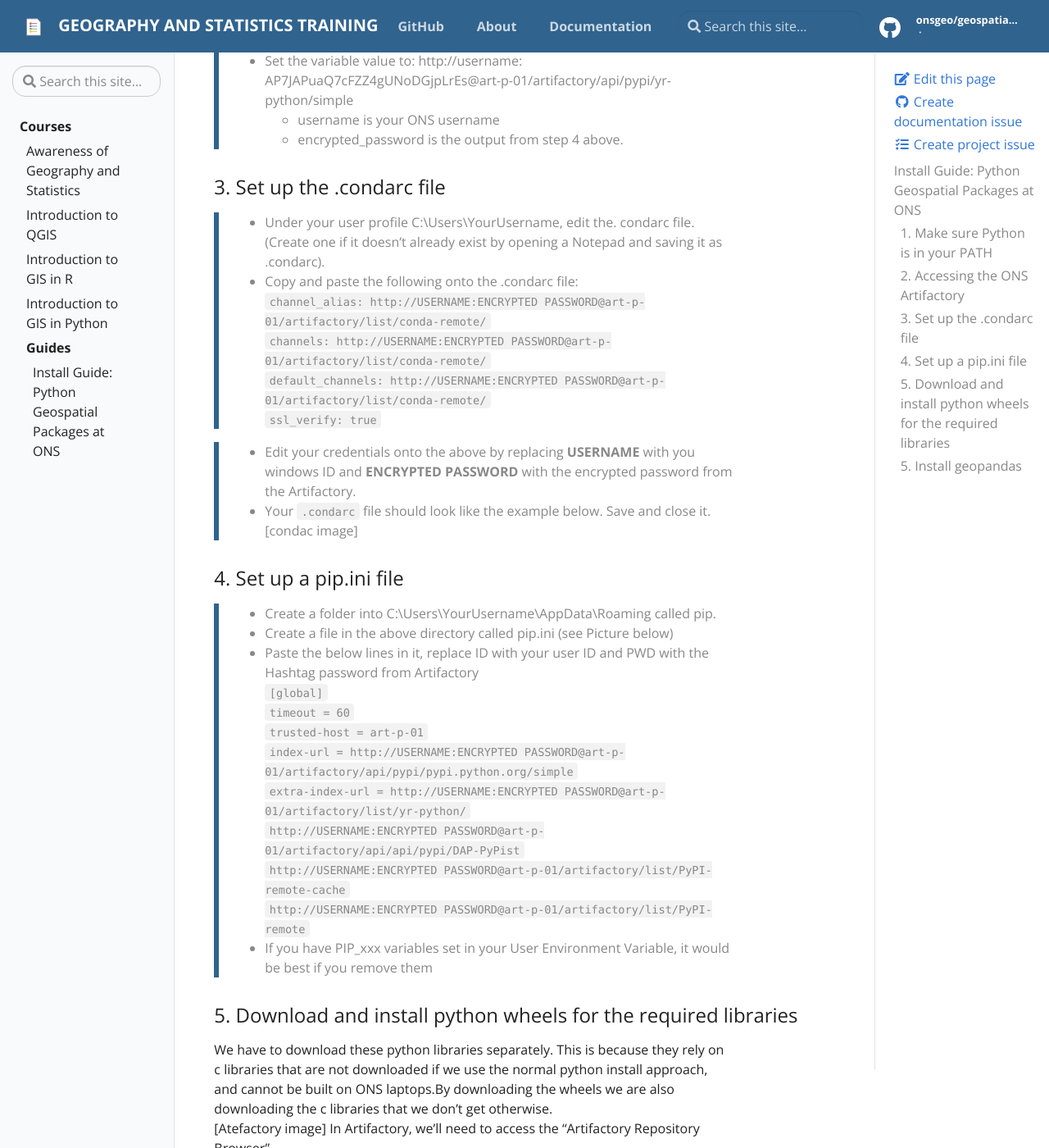
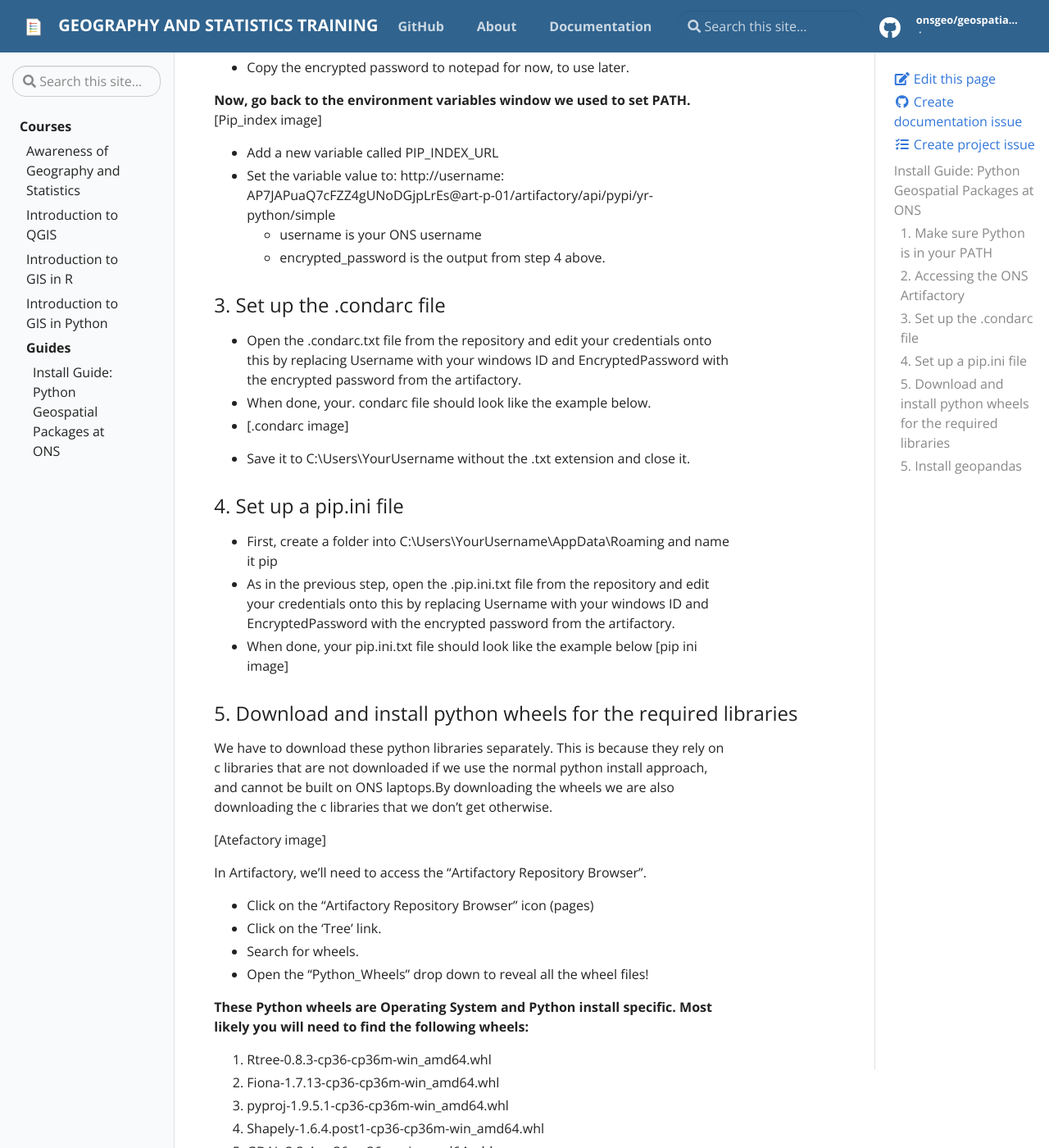
Before and after one commit to ONSgeo/geospatial-training, a Jekyll site: the page built from _docs/guides/python_install.md, in a window 1280 px wide and 1400 px high, scrolled down 1614 px. Shown: the whole window at 82% size. Built offline with Jekyll 4.4.1, drawn with Linux system fonts in a browser that asks for light colours; some of the changed text lies outside the part shown.

Commit message:
updated the pip.ini and .condarc instructions

```diff
--- a/_docs/guides/python_install.md
+++ b/_docs/guides/python_install.md
@@ -5,125 +5,134 @@ description: A guide to installing geospatial Python packages on an ONS computer
 
 # Install Guide: Python Geospatial Packages at ONS
 
-The following instructions assume you are using an ONS Windows laptop, with Anaconda3 (64-bit) and Python 3.6.<br>
+The following instructions assume you are using an ONS Windows laptop, with Anaconda3 (64-bit) and Python 3.6.
 If not, please contact the ONS Service Desk to request installation.
 
 
-There are five steps required to make sure that you can download and install the necessary packages: <br>
-> 1.	Make sure Python is in your PATH.
-> 2.	Make sure you have access to the ONS artifactory.
-> 3.	Set up a .codarc and pip.ini file within your User profile.
-> 4.	Download and install python wheels for the ‘shapely’, ‘rtree’, ‘pyproj’, ‘gdal’ and ‘fiona’ libraries.
-> 5.	Install geopandas.
+There are five steps required to make sure that you can download and install the necessary packages:
+1.	Make sure Python is in your PATH.
+2.	Make sure you have access to the ONS artifactory.
+3.	Set up a .codarc and pip.ini file within your User profile.
+4.	Download and install python wheels for the ‘shapely’, ‘rtree’, ‘pyproj’, ‘gdal’ and ‘fiona’ libraries.
+5.	Install geopandas.
 
 ### 1. Make sure Python is in your PATH
 The PATH variable tells your operating system the applications that are available from the command line. We need python to be available in the PATH to install the libraries required.
-> * Search for the environment path by clicking on the start button and using the search box. <br>
-> [image]
-> * Select the “Edit environmental variables for your account” option in Control Panel.
-> [image]
-> * Check if you the PATH variable on your list of User variables as shown in the image below. If you do have PATH ommit the next step
-> * If you dont have PATH select **'New'** to create this and name it PATH.
-> * If you have a PATH variable, but it doesn’t include Python, add the Python links using 'Edit'.
-> * If you have to add Python to PATH, double check that your python installation is at 'C:\Python36\' . <br> If it is not, search for ‘python.exe’ on your windows explorer and add the path to the folder that contains ‘python.exe’ and to the ‘Scripts’ folder that should be in that directory. <br>As shown on the imaged above, the PATH in this example is `C:\Python36;C:\Python36\Scripts\`
-> * To test whether this has worked, open Anaconda Prompt from the Windows start menu as shown below.<br>
-> [Anaconda prompt search image]
-> * In the Anaconda Prompt, type 'python' and press return. You should open a python interpreter as below:
-> [AP output image]
-> * Close this and move onto the next part.
->
+* Search for the environment path by clicking on the start button and using the search box.
+[image]
+* Select the “Edit environmental variables for your account” option in Control Panel.
+[image]
+* Check if you the PATH variable on your list of User variables as shown in the image below. If you do have PATH ommit the next step
+* If you dont have PATH select **'New'** to create this and name it PATH.
+* If you have a PATH variable, but it doesn’t include Python, add the Python links using 'Edit'.
+* If you have to add Python to PATH, double check that your python installation is at 'C:\Python36\' .
+* If it is not, search for ‘python.exe’ on your windows explorer and add the path to the folder that contains ‘python.exe’ and to the ‘Scripts’ folder that should be in that directory.
+* As shown on the imaged above, the PATH in this example is `C:\Python36;C:\Python36\Scripts\`
+* To test whether this has worked, open Anaconda Prompt from the Windows start menu as shown below.
+
+[Anaconda prompt search image]
+* In the Anaconda Prompt, type 'python' and press return. You should open a python interpreter as below:
+[AP output image]
+* Close this and move onto the next part.
+
 
 ### 2. Accessing the ONS Artifactory
 
-Access artifactory at: http://art-p-01/  then login using your ONS username and password.<br>
-If you don’t have access, you’ll need to raise a service desk request.<br>
-Once you have access, you need to generate an encrypted password that you can use to access artifactory using PIP, python’s package installer.<br>
-> **To do this:** <br>
-> *	Click on your username in the top right of the screen.
-> *	Input your current password and click the unlock button.
-> *	Generate an encrypted password.
-> *	Copy the encrypted password to notepad for now, to use later. <br>
-> **Now, go back to the environment variables window we used to set PATH.**
-> [Pip_index image]
-> *	Add a new variable called PIP_INDEX_URL
-> *	Set the variable value to: http://username: AP7JAPuaQ7cFZZ4gUNoDGjpLrEs@art-p-01/artifactory/api/pypi/yr-python/simple <br>
->       * username is your ONS username<br>
->       *	encrypted_password is the output from step 4 above.<br>
->
+Access artifactory at: http://art-p-01/  then login using your ONS username and password.
+
+If you don’t have access, you’ll need to raise a service desk request.
+
+Once you have access, you need to generate an encrypted password that you can use to access artifactory using PIP, python’s package installer.
+
+**To do this:**
+
+*	Click on your username in the top right of the screen.
+*	Input your current password and click the unlock button.
+*	Generate an encrypted password.
+*	Copy the encrypted password to notepad for now, to use later.
+
+**Now, go back to the environment variables window we used to set PATH.**
+ [Pip_index image]
+*	Add a new variable called PIP_INDEX_URL
+*	Set the variable value to: http://username: AP7JAPuaQ7cFZZ4gUNoDGjpLrEs@art-p-01/artifactory/api/pypi/yr-python/simple
+    * username is your ONS username
+    *	encrypted_password is the output from step 4 above.
+
 
 ### 3. Set up the .condarc file
-> * Under your user profile C:\Users\YourUsername, edit the. condarc file. (Create one if it doesn’t already exist by opening a Notepad and saving it as .condarc).<br>
-> * Copy and paste the following onto the .condarc file:<br>
->     `channel_alias: http://USERNAME:ENCRYPTED PASSWORD@art-p-01/artifactory/list/conda-remote/`<br>
->     `channels: http://USERNAME:ENCRYPTED PASSWORD@art-p-01/artifactory/list/conda-remote/`<br>
->     `default_channels: http://USERNAME:ENCRYPTED PASSWORD@art-p-01/artifactory/list/conda-remote/`<br>
->     `ssl_verify: true`
+* Open the .condarc.txt file from the repository and edit your credentials onto this by replacing Username with your windows ID and EncryptedPassword with the encrypted password from the artifactory.
+* When done, your. condarc file should look like the example below.
+* [.condarc image]
 
-> * Edit your credentials onto the above by replacing **USERNAME** with you windows ID and **ENCRYPTED PASSWORD** with the encrypted password from the Artifactory.<br>
-> * Your `.condarc` file should look like the example below. Save and close it.
-> [condac image]
->
+* Save it to C:\Users\YourUsername without the .txt extension and close it.
 
 ### 4. Set up a pip.ini file
-> * Create a folder into C:\Users\YourUsername\AppData\Roaming called pip.
-> * Create a file in the above directory called pip.ini (see Picture below)
-> * Paste the below lines in it, replace ID with your user ID and PWD with the Hashtag password from Artifactory<br>
->     `[global]`<br>
->     `timeout = 60`<br>
->     `trusted-host = art-p-01`<br>
->     `index-url = http://USERNAME:ENCRYPTED PASSWORD@art-p-01/artifactory/api/pypi/pypi.python.org/simple`<br>
->     `extra-index-url = http://USERNAME:ENCRYPTED PASSWORD@art-p-01/artifactory/list/yr-python/`<br>
->     `http://USERNAME:ENCRYPTED PASSWORD@art-p-01/artifactory/api/api/pypi/DAP-PyPist`<br>
->     `http://USERNAME:ENCRYPTED PASSWORD@art-p-01/artifactory/list/PyPI-remote-cache`<br>
->     `http://USERNAME:ENCRYPTED PASSWORD@art-p-01/artifactory/list/PyPI-remote`<br>
-> * If you have PIP_xxx variables set in your User Environment Variable, it would be best if you remove them
+* First, create a folder into C:\Users\YourUsername\AppData\Roaming and name it pip
+* As in the previous step, open the .pip.ini.txt file from the repository and edit your credentials onto this by replacing Username with your windows ID and EncryptedPassword with the encrypted password from the artifactory.
+* When done, your pip.ini.txt file should look like the example below
+[pip ini image]
+
 
 ### 5. Download and install python wheels for the required libraries
 
-We have to download these python libraries separately. This is because they rely on c libraries that are not downloaded if we use the normal python install approach, and cannot be built on ONS laptops.By downloading the wheels we are also downloading the c libraries that we don’t get otherwise.<br>
+We have to download these python libraries separately. This is because they rely on c libraries that are not downloaded if we use the normal python install approach, and cannot be built on ONS laptops.By downloading the wheels we are also downloading the c libraries that we don’t get otherwise.
+
 [Atefactory image]
-In Artifactory, we’ll need to access the “Artifactory Repository Browser”. <br>
-> * Click on the “Artifactory Repository Browser” icon (pages)
-> * Click on the ‘Tree’ link.
-> * Search for wheels.
-> * Open the “Python_Wheels” drop down to reveal all the wheel files!<br>
 
-**These Python wheels are Operating System and Python install specific. Most likely you will need to find the following wheels:**<br>
->     1. Rtree-0.8.3-cp36-cp36m-win_amd64.whl
->     2. Fiona-1.7.13-cp36-cp36m-win_amd64.whl
->     3. pyproj-1.9.5.1-cp36-cp36m-win_amd64.whl
->     4. Shapely-1.6.4.post1-cp36-cp36m-win_amd64.whl
->     5. GDAL-2.2.4-cp36-cp36m-win_amd64.whl
->
+
+In Artifactory, we’ll need to access the “Artifactory Repository Browser”.
+
+ * Click on the “Artifactory Repository Browser” icon (pages)
+ * Click on the ‘Tree’ link.
+ * Search for wheels.
+ * Open the “Python_Wheels” drop down to reveal all the wheel files!
+
+**These Python wheels are Operating System and Python install specific. Most likely you will need to find the following wheels:**
+  1. Rtree-0.8.3-cp36-cp36m-win_amd64.whl
+  2. Fiona-1.7.13-cp36-cp36m-win_amd64.whl
+  3. pyproj-1.9.5.1-cp36-cp36m-win_amd64.whl
+  4. Shapely-1.6.4.post1-cp36-cp36m-win_amd64.whl
+  5. GDAL-2.2.4-cp36-cp36m-win_amd64.whl
+
 These wheels have been built specifically for python 3.6 (cp36) and windows 64-bit (win_amd64), if your install or OS is different, download the appropriate wheels accordingly.
-Once you have downloaded these wheels into your “Downloads” folder open the Anaconda Prompt again. <br>
-> * Navigate to your downloads folder, for me this means giving the instruction: <br>
+Once you have downloaded these wheels into your “Downloads” folder open the Anaconda Prompt again.
 
-> `cd C:\Users\YourUsername\Downloads`, where cd is an instruction to Anaconda Prompt to ‘change directory’. <br>
->
-> * Now type and press return for: <br>
->   `pip install .\Rtree-0.8.3-cp36-cp36m-win_amd64.whl` <br>
->   `pip install .\Fiona-1.7.13-cp36-cp36m-win_amd64.whl` <br>
->   `pip install .\pyproj-1.9.5.1-cp36-cp36m-win_amd64.whl` <br>
->   `pip install .\Shapely-1.6.4.post1-cp36-cp36m-win_amd64.whl` <br>
->   `pip install .\GDAL-2.2.4-cp36-cp36m-win_amd64.whl` <br>
+* Navigate to your downloads folder, for me this means giving the instruction:
+
+ `cd C:\Users\YourUsername\Downloads`, where cd is an instruction to Anaconda Prompt to ‘change directory’.
+
+* Now type and press return for:
+
+   `pip install .\Rtree-0.8.3-cp36-cp36m-win_amd64.whl`
+
+   `pip install .\Fiona-1.7.13-cp36-cp36m-win_amd64.whl`
+
+   `pip install .\pyproj-1.9.5.1-cp36-cp36m-win_amd64.whl`
+
+   `pip install .\Shapely-1.6.4.post1-cp36-cp36m-win_amd64.whl`
+
+   `pip install .\GDAL-2.2.4-cp36-cp36m-win_amd64.whl`
+
 
 This will install these five libraries from the locally downloaded wheel files.
 
 ### 5. Install geopandas
 
 Having installed Rtree, Fiona, shapely, gdal and pyproj, you should now be able to install geopandas.
-> * Type and press return for: <br>
->     `pip install geopandas` <br>
-> This should download geopandas and the rest of its dependencies from artifactory.
-> You should now be ready to use geopandas. Check by opening python and trying:
->     `import geopandas as gpd`
+* Type and press return for:
+    `pip install geopandas`
 
-##### Install mapclassify <br>
+ This should download geopandas and the rest of its dependencies from artifactory.
+ You should now be ready to use geopandas. Check by opening python and trying:
+     `import geopandas as gpd`
 
-> * Download from this link:
->      `https://pypi.org/project/mapclassify/#files` <br>
-> * On Anaconda Prompt, map the path to your Downloads folder and run the following:
->      `pip install .\mapclassify-2.4.2-py3-none-any.whl` <br>
+##### Install mapclassify
+
+* Download from this link:
+      `https://pypi.org/project/mapclassify/#files`
+
+* On Anaconda Prompt, map the path to your Downloads folder and run the following:
+      `pip install .\mapclassify-2.4.2-py3-none-any.whl`
+
 
 You should hopefully have a fully functional Python for all the Geo_libraries.
```
